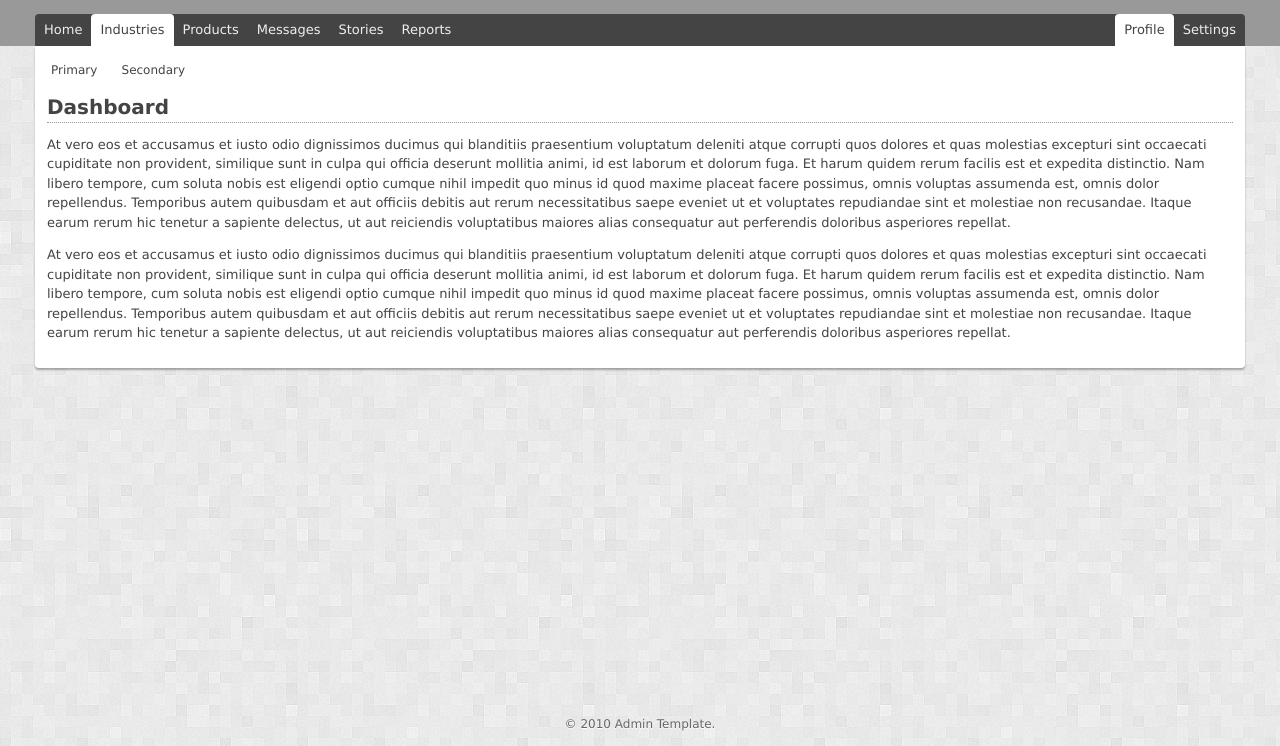
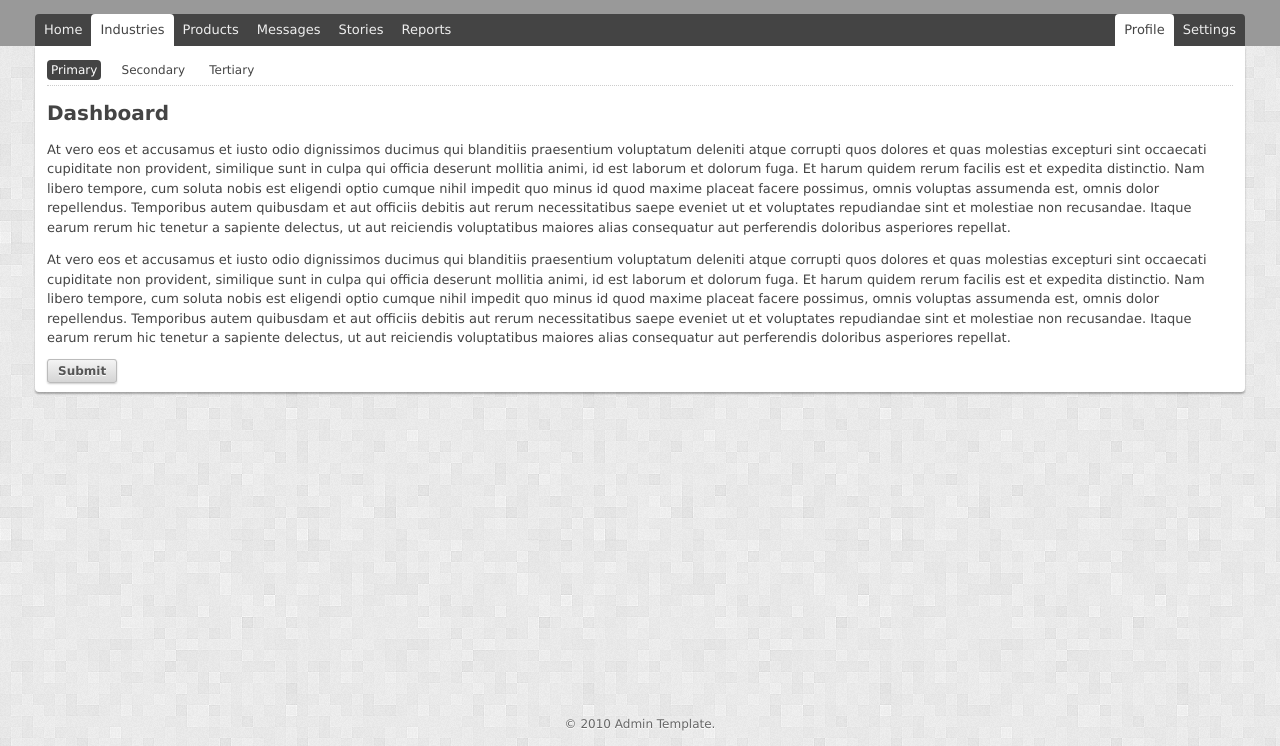
Before and after one commit to leesmith/admin_template, a plain HTML site: page index.html in a window 1280 px wide. Shown: the part 54-800 px from the top of the page. Drawn offline with Linux system fonts and the light colour scheme.

Commit message:
Subnav and button transitions

```diff
--- a/index.html
+++ b/index.html
@@ -31,13 +31,15 @@
         </div>
         <div id="main-wrapper">
           <div id="main">
-            <ul id="pnav">
-              <li><a href="#">Primary</a></li>
+            <ul id="subnav">
+              <li class="active"><a href="#">Primary</a></li>
               <li><a href="#">Secondary</a></li>
+              <li><a href="#">Tertiary</a></li>
             </ul>
             <h2>Dashboard</h2>
             <p>At vero eos et accusamus et iusto odio dignissimos ducimus qui blanditiis praesentium voluptatum deleniti atque corrupti quos dolores et quas molestias excepturi sint occaecati cupiditate non provident, similique sunt in culpa qui officia deserunt mollitia animi, id est laborum et dolorum fuga. Et harum quidem rerum facilis est et expedita distinctio. Nam libero tempore, cum soluta nobis est eligendi optio cumque nihil impedit quo minus id quod maxime placeat facere possimus, omnis voluptas assumenda est, omnis dolor repellendus. Temporibus autem quibusdam et aut officiis debitis aut rerum necessitatibus saepe eveniet ut et voluptates repudiandae sint et molestiae non recusandae. Itaque earum rerum hic tenetur a sapiente delectus, ut aut reiciendis voluptatibus maiores alias consequatur aut perferendis doloribus asperiores repellat.</p>
             <p>At vero eos et accusamus et iusto odio dignissimos ducimus qui blanditiis praesentium voluptatum deleniti atque corrupti quos dolores et quas molestias excepturi sint occaecati cupiditate non provident, similique sunt in culpa qui officia deserunt mollitia animi, id est laborum et dolorum fuga. Et harum quidem rerum facilis est et expedita distinctio. Nam libero tempore, cum soluta nobis est eligendi optio cumque nihil impedit quo minus id quod maxime placeat facere possimus, omnis voluptas assumenda est, omnis dolor repellendus. Temporibus autem quibusdam et aut officiis debitis aut rerum necessitatibus saepe eveniet ut et voluptates repudiandae sint et molestiae non recusandae. Itaque earum rerum hic tenetur a sapiente delectus, ut aut reiciendis voluptatibus maiores alias consequatur aut perferendis doloribus asperiores repellat.</p>
+            <a class="button">Submit</a>
           </div>
         </div>
       </div>
--- a/stylesheets/application.css
+++ b/stylesheets/application.css
@@ -4,7 +4,7 @@ html { height: 100%; }
 
 body { background: #bbb url('../images/bg.png') repeat top left; color: #444; font: 13px/1.5 "Lucida Grande", Helvetica, Arial, sans-serif; height: 100%; }
 
-h2 { font-size: 20px; border-bottom: 1px dotted #999; margin: 12px 0; }
+h2 { font-size: 20px; margin: 12px 0; }
 
 p { padding: 0 0 1em 0; margin: 0; }
 
@@ -35,7 +35,7 @@ p { padding: 0 0 1em 0; margin: 0; }
   box-shadow: 1px 1px 3px rgba(0,0,0,0.3);
   -moz-box-shadow: 1px 1px 3px rgba(0,0,0,0.3);
   -webkit-box-shadow: 1px 1px 3px rgba(0,0,0,0.3);
-  text-shadow: 0 1px 0 #fff;
+  text-shadow: 0 1px 0 #f4f4f4;
 }
 
 #status a { color: #c00; }
@@ -96,10 +96,52 @@ p { padding: 0 0 1em 0; margin: 0; }
   -webkit-box-shadow: 0 2px 2px rgba(0,0,0,0.3);
 }
 
-#pnav { margin: 12px 0; padding: 0; }
-#pnav li { display: inline; padding: 2px 12px 2px 0; }
-#pnav li a { color: #444; font-size: 12px; text-decoration: none; padding: 3px 4px; }
-#pnav li a:hover { background-color: #444; color: #fff; border-radius: 4px; }
+#subnav { margin: 12px 0; padding: 0 0 5px 0; border-bottom: 1px dotted #ccc; }
+#subnav li { display: inline; padding: 2px 12px 2px 0; }
+#subnav li a { color: #444; font-size: 12px; text-decoration: none; padding: 3px 4px; }
+#subnav li.active a, #subnav li a:hover { background-color: #444; color: #fff; border-radius: 4px; }
+#subnav li a {
+  transition: background-color 0.2s ease 0s;
+  -webkit-transition: background-color 0.2s ease 0s;
+  -moz-transition: background-color 0.2s ease 0s;
+  -o-transition: background-color 0.2s ease 0s;
+  -ms-transition: background-color 0.2s ease 0s;
+}
+
+.button {
+  border:1px solid #bbb;
+  border-radius:3px;
+  -moz-border-radius:3px;
+  -webkit-border-radius:3px;
+  -khtml-border-radius:3px;
+  background: -moz-linear-gradient(100% 100% 90deg, #d5d5d5, #f4f4f4);
+  background: -webkit-gradient(linear, 0% 0%, 0% 100%, from(#f4f4f4), to(#d5d5d5));
+  background: -webkit-linear-gradient(#f4f4f4, #d5d5d5);
+  background: -o-linear-gradient(#f4f4f4, #d5d5d5);
+  color:#555;
+  font-size:12px;
+  font-weight:bold;
+  padding:4px 10px;
+  margin:15px 0 0 0;
+  text-shadow:0 1px 0 #fff;
+  cursor:pointer;
+  box-shadow:0 1px 2px #ccc;
+  -moz-box-shadow:0 1px 2px #ccc;
+  -webkit-box-shadow:0 1px 2px #ccc;
+  transition: color 0.2s ease 0s;
+  -webkit-transition: color 0.2s ease 0s;
+  -moz-transition: color 0.2s ease 0s;
+  -ms-transition: color 0.2s ease 0s;
+  -o-transition: color 0.2s ease 0s;
+}
+
+.button:active, .button:hover { color: #008ce5; }
+
+.button:active {
+  box-shadow:inset 0 1px 2px #ccc;
+  -moz-box-shadow:inset 0 1px 2px #ccc;
+  -webkit-box-shadow:inset 0 1px 2px #ccc;
+}
 
 #footer { background-color: transparent; height: 35px; margin-top: -35px; position: relative; }
 #footer p { color: #666; font-size: 12px; padding: 4px 0 0 0; text-align: center; text-shadow: 0 1px 0 #fff; }
```
